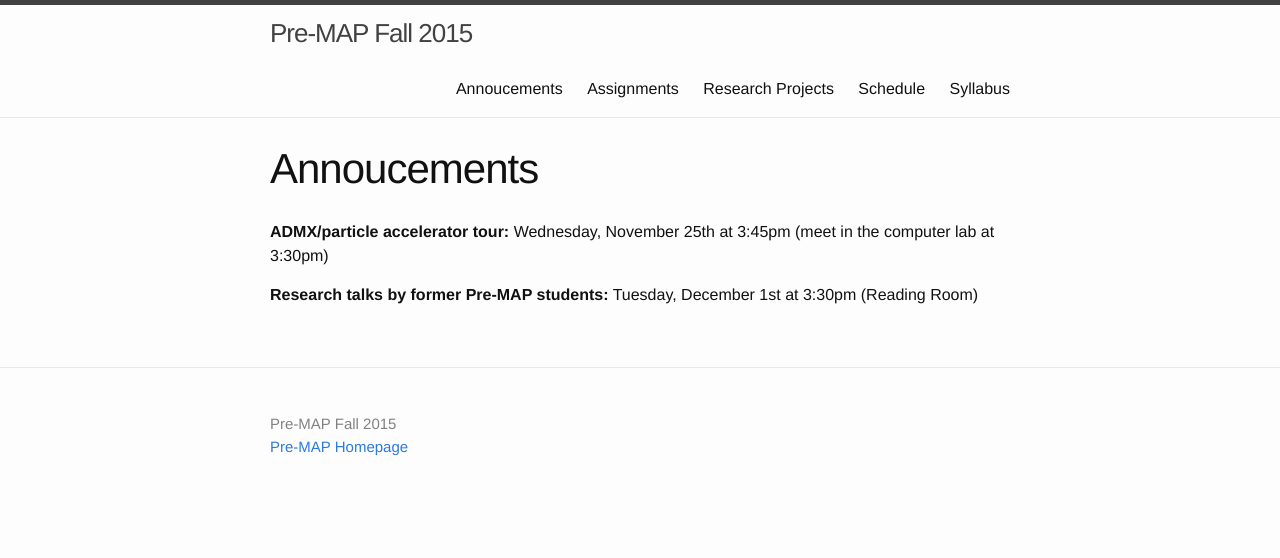
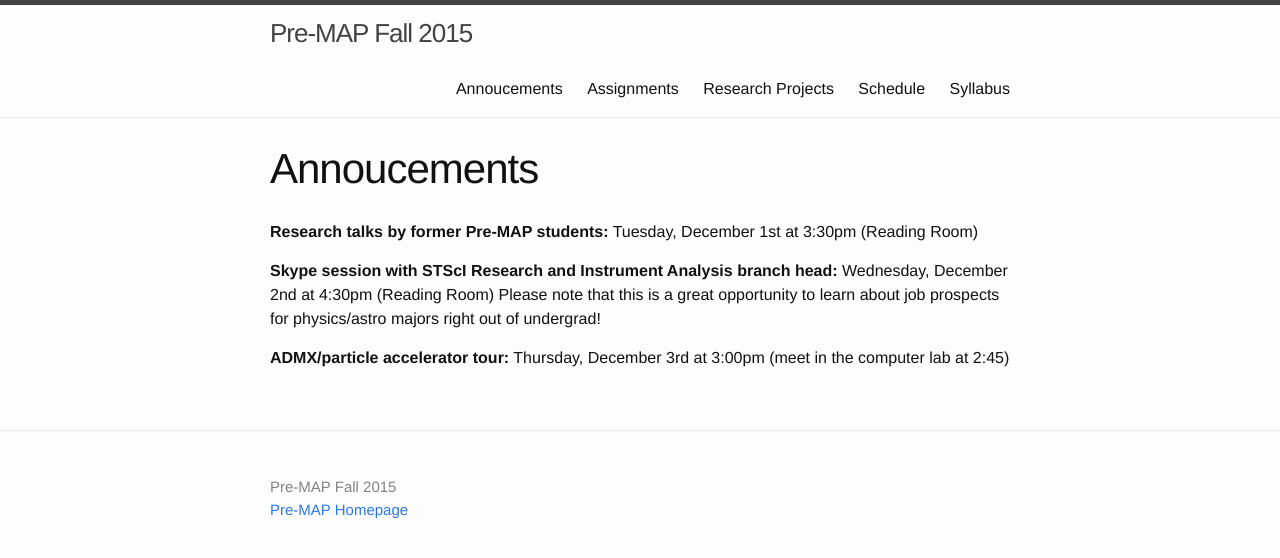
Before and after one commit to kgarofali/Pre-MAP, a Jekyll site: the page built from annoucements.md, in a window 1280 px wide. Shown: the top 558 px of the page. Built offline with Jekyll 4.4.1, drawn with Linux system fonts in a browser that asks for light colours.

Commit message:
rescheduled lab tour

```diff
--- a/annoucements.md
+++ b/annoucements.md
@@ -4,6 +4,9 @@ title: Annoucements
 permalink: annoucements/
 ---
 
-**ADMX/particle accelerator tour:** Wednesday, November 25th at 3:45pm (meet in the computer lab at 3:30pm)
+**Research talks by former Pre-MAP students:** Tuesday, December 1st at 3:30pm (Reading Room)
 
-**Research talks by former Pre-MAP students:** Tuesday, December 1st at 3:30pm (Reading Room)
+**Skype session with STScI Research and Instrument Analysis branch head:** Wednesday, December 2nd at 4:30pm (Reading Room)
+Please note that this is a great opportunity to learn about job prospects for physics/astro majors right out of undergrad!
+
+**ADMX/particle accelerator tour:** Thursday, December 3rd at 3:00pm (meet in the computer lab at 2:45)
```
